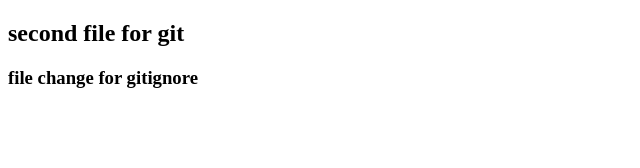
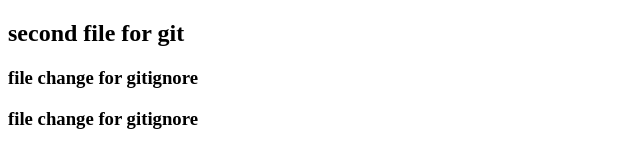
Before and after one commit to satish-tardale/demo2, a plain HTML site: page desing.html in a window 1280 px wide. Shown: the whole page, without its empty margins (0-640 px from the left). Drawn offline with Linux system fonts and the light colour scheme.

Commit message:
all file are saved

```diff
--- a/desing.html
+++ b/desing.html
@@ -8,5 +8,6 @@
 <body>
       <h2>second file for git</h2>
        <h3>file change for gitignore</h3>
+       <h3>file change for gitignore</h3>
 </body>
 </html>
```
Also changed, not shown: check.html (+1 -0 lines), 1 other file.
